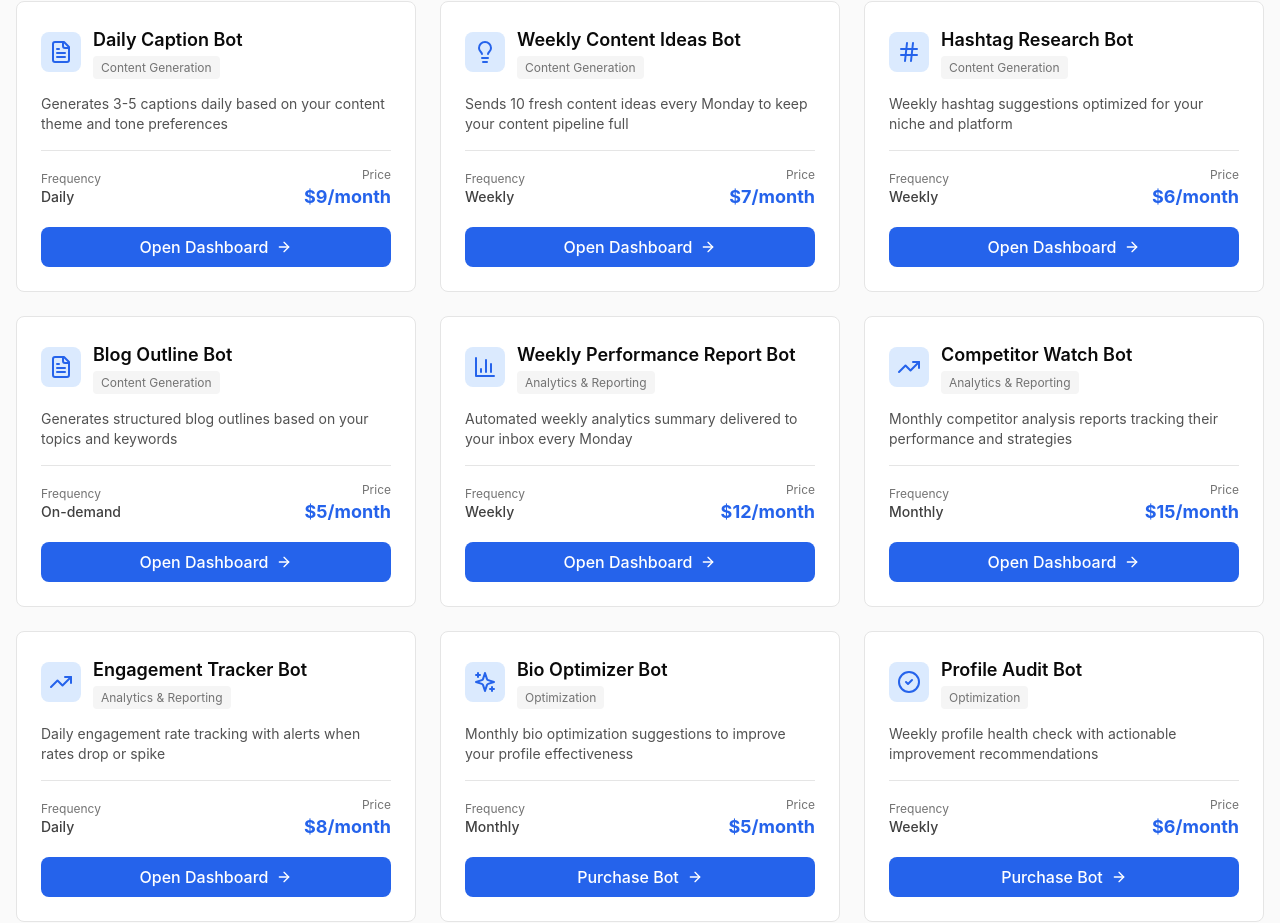
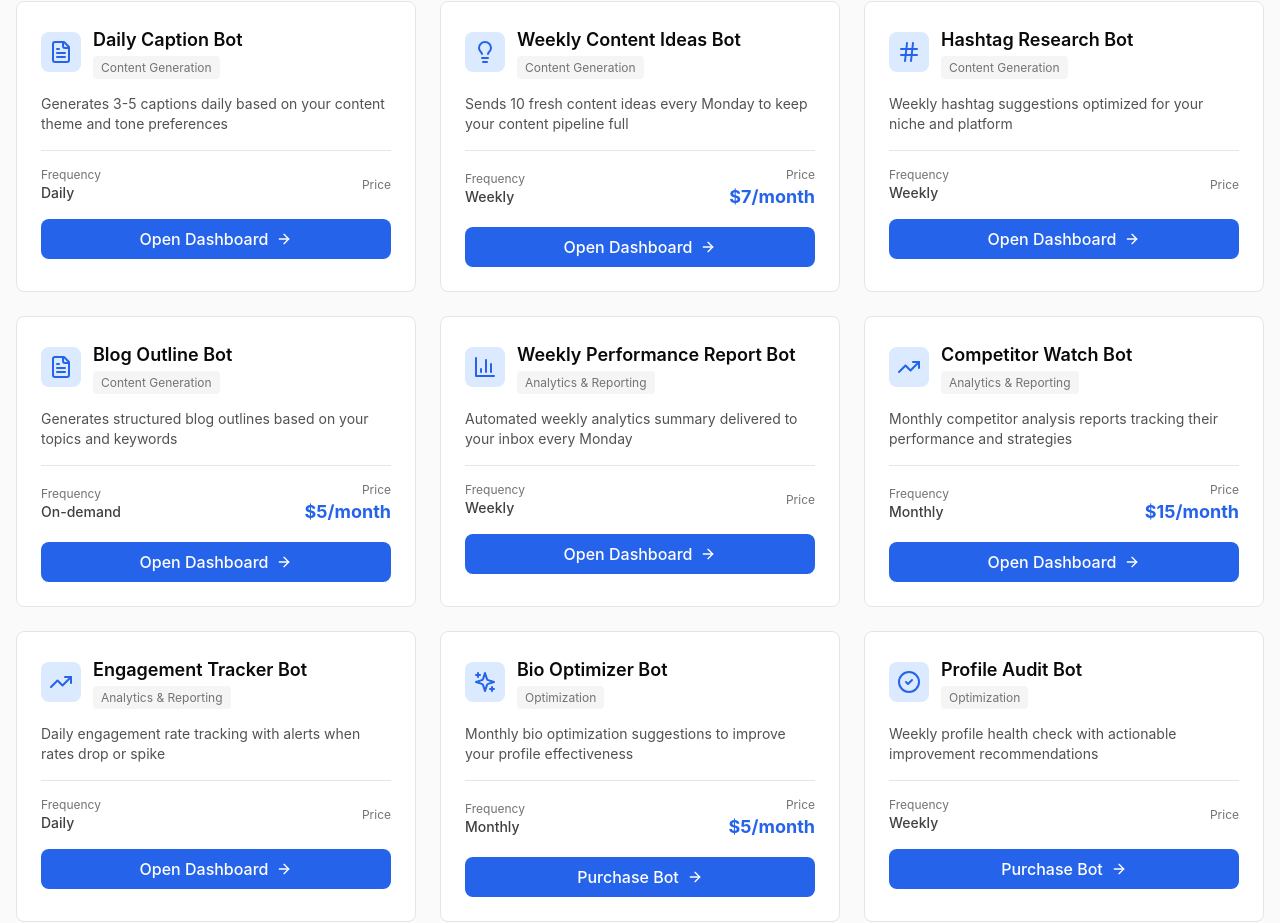
Before and after one commit to emasmela-dotcom/toolmarket365.com, a Next.js app: page /bots in a window 1280 px wide. Shown: the part 1265-2188 px from the top of the page. Built offline with nearby package versions, Linux system fonts and the light colour scheme; no server answers.

Commit message:
Remove price attribute from Bot interface and instances in bots array to streamline bot definitions.

```diff
--- a/app/bots/page.tsx
+++ b/app/bots/page.tsx
@@ -27,7 +27,6 @@ interface Bot {
   description: string
   frequency: string
   icon: any
-  price: string
 }
 
 const bots: Bot[] = [
@@ -39,7 +38,6 @@ const bots: Bot[] = [
     description: 'Generates 3-5 captions daily based on your content theme and tone preferences',
     frequency: 'Daily',
     icon: FileText,
-    price: '$9/month'
   },
   {
     id: 'weekly-content-ideas-bot',
@@ -57,7 +55,6 @@ const bots: Bot[] = [
     description: 'Weekly hashtag suggestions optimized for your niche and platform',
     frequency: 'Weekly',
     icon: Hash,
-    price: '$6/month'
   },
   {
     id: 'blog-outline-bot',
@@ -76,7 +73,6 @@ const bots: Bot[] = [
     description: 'Automated weekly analytics summary delivered to your inbox every Monday',
     frequency: 'Weekly',
     icon: BarChart3,
-    price: '$12/month'
   },
   {
     id: 'competitor-watch-bot',
@@ -94,7 +90,6 @@ const bots: Bot[] = [
     description: 'Daily engagement rate tracking with alerts when rates drop or spike',
     frequency: 'Daily',
     icon: TrendingUp,
-    price: '$8/month'
   },
   // Optimization Bots
   {
@@ -113,7 +108,6 @@ const bots: Bot[] = [
     description: 'Weekly profile health check with actionable improvement recommendations',
     frequency: 'Weekly',
     icon: CheckCircle2,
-    price: '$6/month'
   },
   {
     id: 'seo-content-analyzer-bot',
@@ -141,7 +135,6 @@ const bots: Bot[] = [
     description: 'Weekly suggestions for optimal posting times based on your audience',
     frequency: 'Weekly',
     icon: Clock,
-    price: '$6/month'
   },
   {
     id: 'content-repurposing-bot',
@@ -150,7 +143,6 @@ const bots: Bot[] = [
     description: 'Identifies repurposing opportunities from your existing content',
     frequency: 'Weekly',
     icon: RefreshCw,
-    price: '$8/month'
   },
   // Research & Discovery Bots
   {
@@ -160,7 +152,6 @@ const bots: Bot[] = [
     description: 'Weekly trend reports in your niche to keep content relevant',
     frequency: 'Weekly',
     icon: TrendingUp,
-    price: '$9/month'
   },
   {
     id: 'content-gap-bot',
@@ -178,7 +169,6 @@ const bots: Bot[] = [
     description: 'Pre-publish viral potential scores before you post content',
     frequency: 'On-demand',
     icon: Zap,
-    price: '$12/month'
   },
   // Monetization Bots
   {
@@ -197,7 +187,6 @@ const bots: Bot[] = [
     description: 'Monthly revenue summaries with growth trends and insights',
     frequency: 'Monthly',
     icon: DollarSign,
-    price: '$8/month'
   }
 ]
 
```
